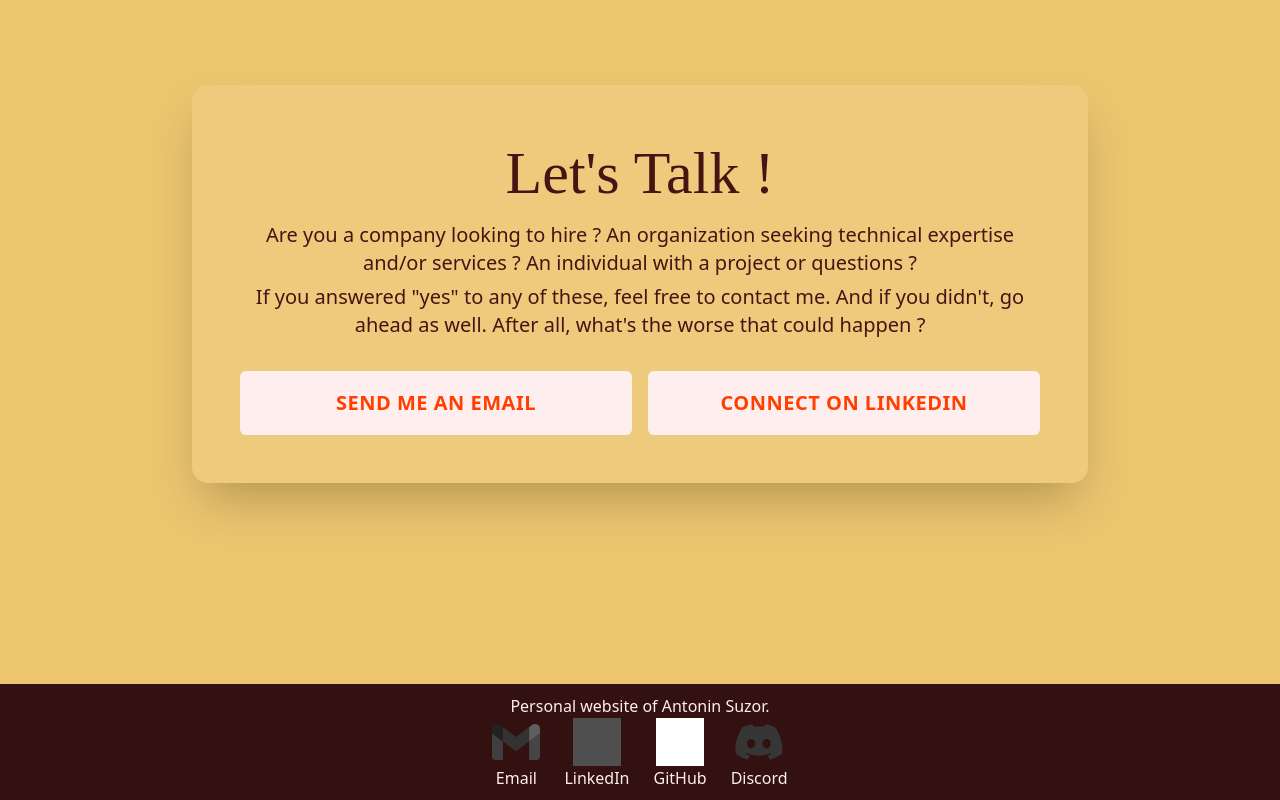
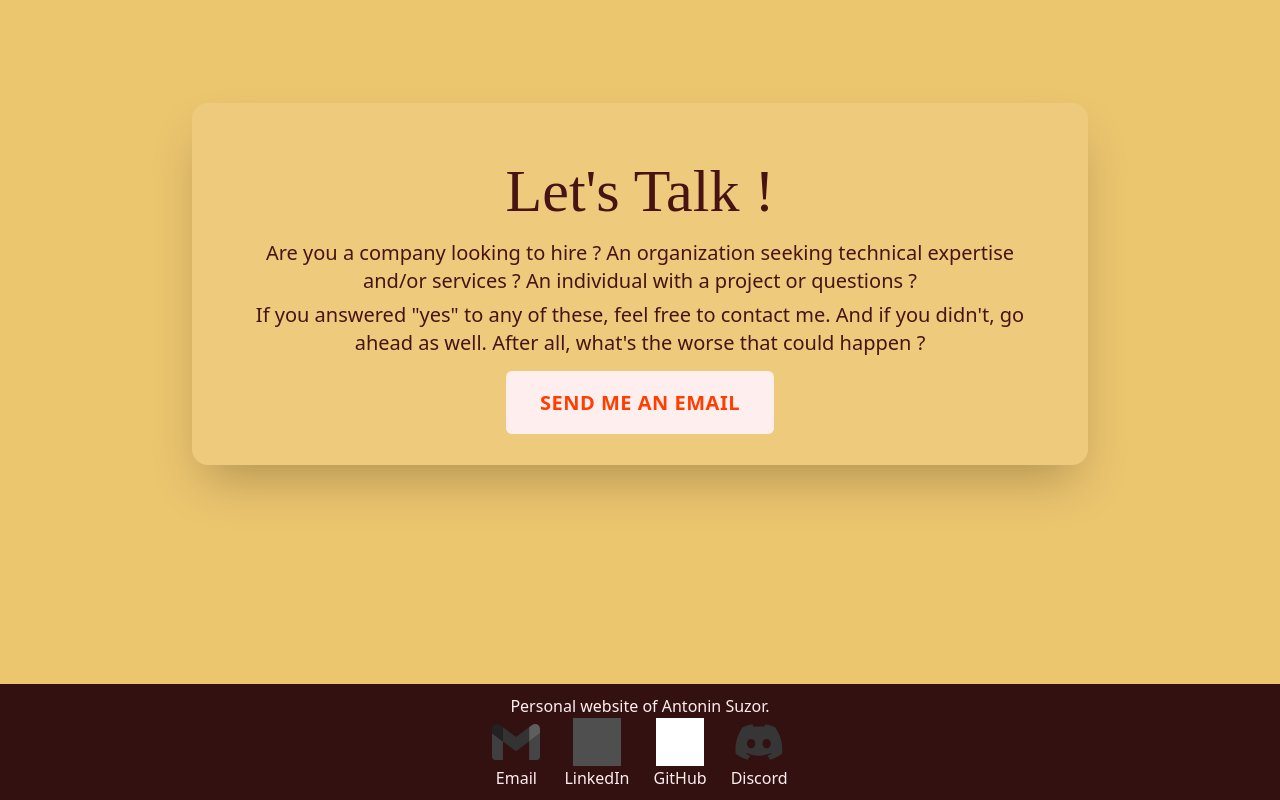
Before and after one commit to antonin-suzor/antonin-suzor-com, a SvelteKit app: page / in a window 1280 px wide. Shown: the part 3634-4434 px from the top of the page. Built offline with nearby package versions, Linux system fonts and the light colour scheme; grey boxes are pictures that could not be loaded; a web font is replaced by a local one.

Commit message:
Actually, don't add me on LinkedIn, I don't accept strangers

```diff
--- a/src/routes/+page.svelte
+++ b/src/routes/+page.svelte
@@ -261,21 +261,13 @@
             If you answered "yes" to any of these, feel free to contact me. And if you didn't, go ahead as well. After
             all, what's the worse that could happen ?
         </p>
-        <div class="mt-8 grid grid-cols-2 justify-center gap-4">
+        <div class="mt-8 justify-center gap-4">
             <a
                 href="mailto:antonin@suzor.net"
                 class="text-md rounded-md border-2 border-transparent bg-pswhite px-2 py-4 font-bold tracking-wide text-sv uppercase transition-all duration-300 ease-in-out hover:-translate-y-1 hover:border-sv hover:shadow-xl sm:px-4 sm:text-lg lg:px-8 lg:text-xl"
                 target="_blank"
                 rel="me">Send me an email</a
             >
-            <a
-                href="https://www.linkedin.com/in/antonin-suzor/"
-                class="text-md rounded-md border-2 border-transparent bg-pswhite px-2 py-4 font-bold tracking-wide text-sv uppercase transition-all duration-300 ease-in-out hover:-translate-y-1 hover:border-sv hover:shadow-xl sm:px-4 sm:text-lg lg:px-8 lg:text-xl"
-                target="_blank"
-                rel="noopener external me"
-            >
-                Connect on LinkedIn
-            </a>
         </div>
     </div>
 </section>
```
